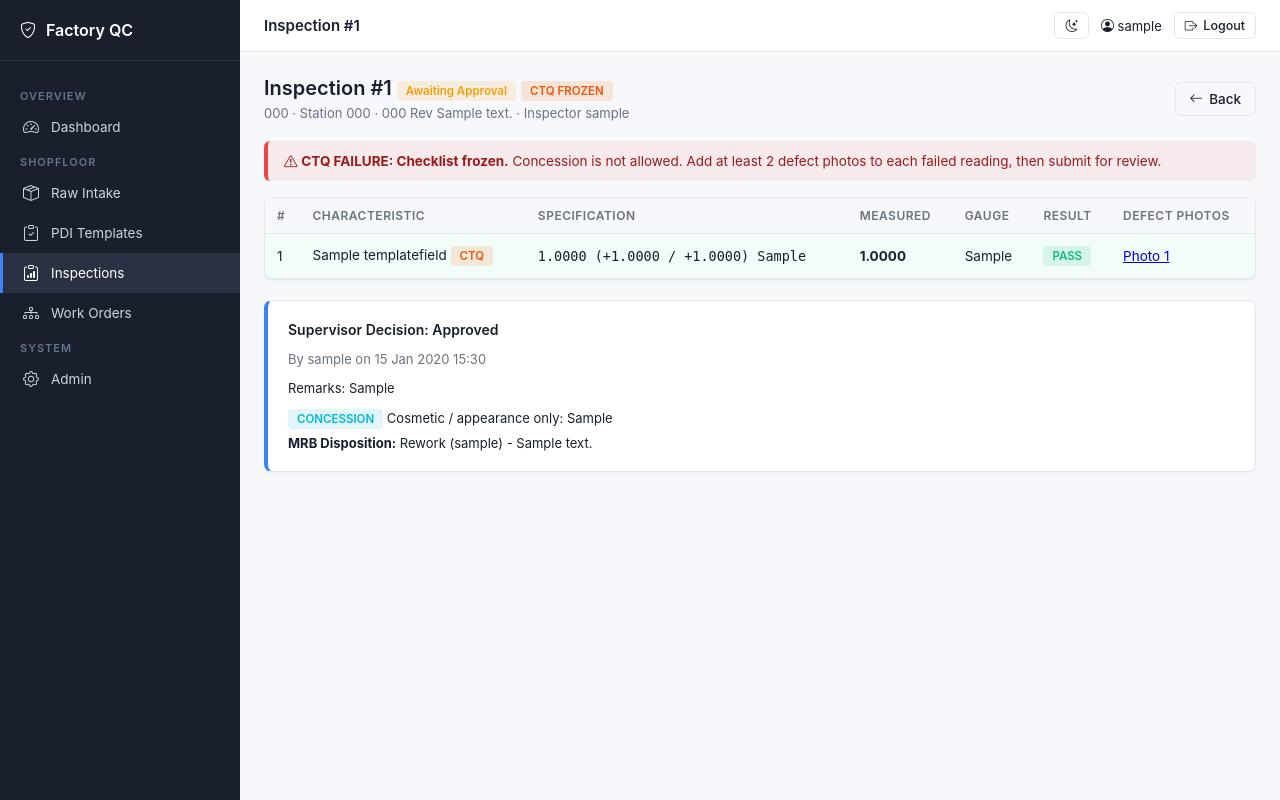
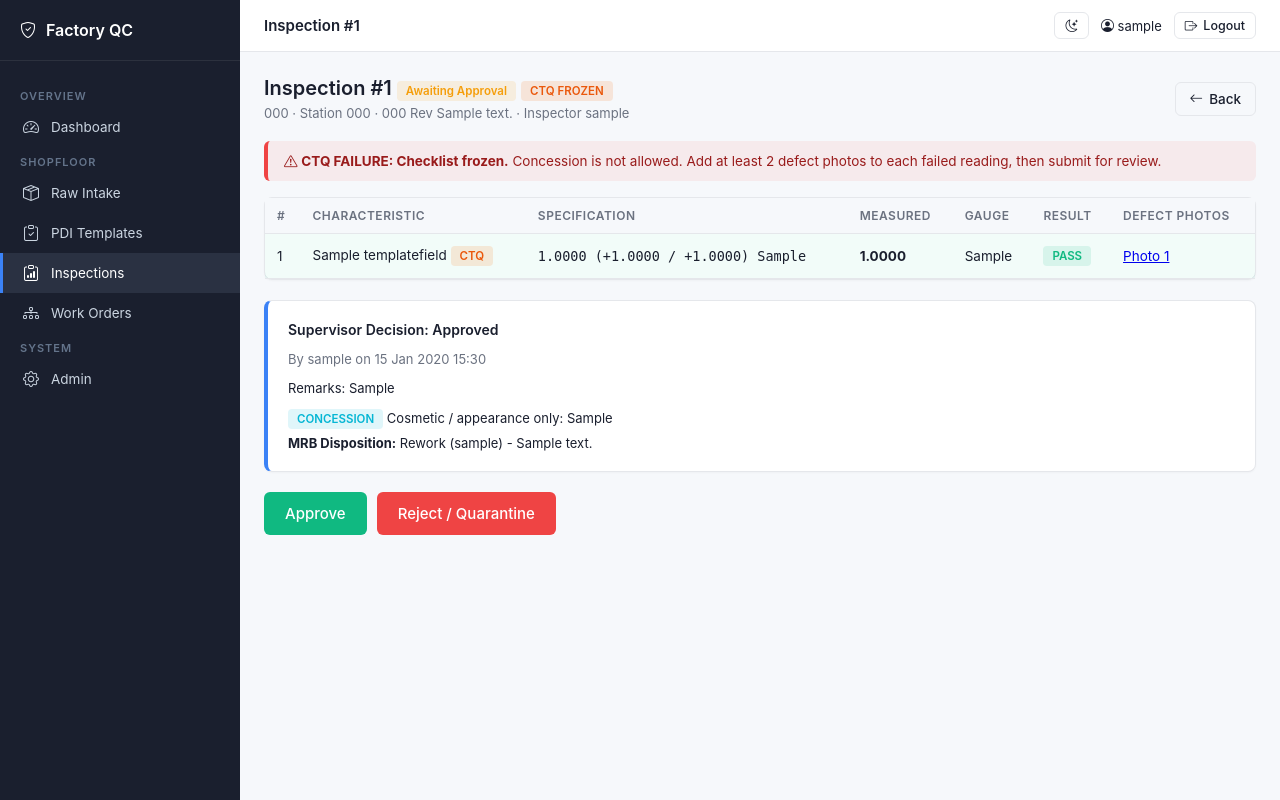
Before and after one commit to SKM2227229725/factory-qc-system, a Django app: page /inspections/1/ in a window 1280 px wide. Run offline with Django 5.2, Linux system fonts and the light colour scheme; a user stored in the database is signed in; tables that the repository leaves empty hold one stand-in row (values such as "Sample post").

Commit message:
feat(quality): supervisor review, concession, and MRB quarantine workflow

```diff
--- a/templates/inspections/inspection_detail.html
+++ b/templates/inspections/inspection_detail.html
@@ -111,36 +111,50 @@
   </form>
 </div>
 {% endif %}
+
+<!-- ========================================== -->
+<!-- SUPERVISOR & MRB ACTIONS                   -->
+<!-- ========================================== -->
+
 {% if inspection.review %}
-<div class="card mb-3" style="border-left:4px solid var(--accent);">
+<div class="card mb-3" style="border-left:4px solid var(--accent); margin-top: 20px;">
   <h3 style="font-size:14px;font-weight:600;margin:0 0 10px 0;">Supervisor Decision: {{ inspection.review.get_decision_display }}</h3>
   <p style="margin-bottom:6px;font-size:13px;color:var(--text-muted);">By {{ inspection.review.reviewer }} on {{ inspection.review.decided_at|date:"d M Y H:i" }}</p>
   {% if inspection.review.remarks %}<p style="margin-bottom:6px;font-size:13px;">Remarks: {{ inspection.review.remarks }}</p>{% endif %}
+
   {% if inspection.concession %}
     <p style="margin-bottom:6px;font-size:13px;"><span class="badge badge-info">CONCESSION</span> {{ inspection.concession.get_reason_code_display }}: {{ inspection.concession.justification }}</p>
   {% endif %}
+
   {% if inspection.disposition %}
     <p style="margin:0;font-size:13px;"><strong>MRB Disposition:</strong> {{ inspection.disposition.get_decision_display }} ({{ inspection.disposition.decided_by }}) - {{ inspection.disposition.notes }}</p>
   {% endif %}
 </div>
 {% endif %}
 
-{% if can_review %}
-<div style="display:flex;gap:10px;flex-wrap:wrap;margin-top:20px;">
+<!-- DEBUG: Status is {{ inspection.status }}, Can Review is {{ can_review }} -->
+
+{% if inspection.status == "PENDING_REVIEW" %}
+<div style="display:flex;gap:10px;flex-wrap:wrap;margin-top:20px; margin-bottom: 20px;">
   {% if not has_failures %}
-  <form method="post" action="{% url 'inspections:approve' inspection.pk %}" style="margin:0;" onsubmit="return confirm('Approve this inspection and clear the lot?');">
-    {% csrf_token %}<button class="btn btn-success btn-lg" type="submit">Approve</button>
-  </form>
+    <form method="post" action="{% url 'inspections:approve' inspection.pk %}" style="margin:0;" onsubmit="return confirm('Approve this inspection and clear the lot?');">
+      {% csrf_token %}
+      <button class="btn btn-success btn-lg" type="submit">Approve</button>
+    </form>
   {% elif not inspection.ctq_frozen %}
-  <a class="btn btn-warning btn-lg" href="{% url 'inspections:concede' inspection.pk %}">Issue Concession</a>
+    <a class="btn btn-warning btn-lg" href="{% url 'inspections:concede' inspection.pk %}">Issue Concession</a>
   {% endif %}
+
   <a class="btn btn-danger btn-lg" href="{% url 'inspections:reject' inspection.pk %}">Reject / Quarantine</a>
 </div>
 {% endif %}
 
-{% if can_dispose %}
-<div style="margin-top:20px;">
-  <a class="btn btn-warning btn-lg" href="{% url 'inspections:disposition' inspection.pk %}">Record MRB Disposition</a>
-</div>
+{% if inspection.status == "REJECTED" %}
+  {% if not inspection.disposition %}
+  <div style="margin-top:20px; margin-bottom: 20px;">
+    <a class="btn btn-warning btn-lg" href="{% url 'inspections:disposition' inspection.pk %}">Record MRB Disposition</a>
+  </div>
+  {% endif %}
 {% endif %}
+
 {% endblock %}
```
